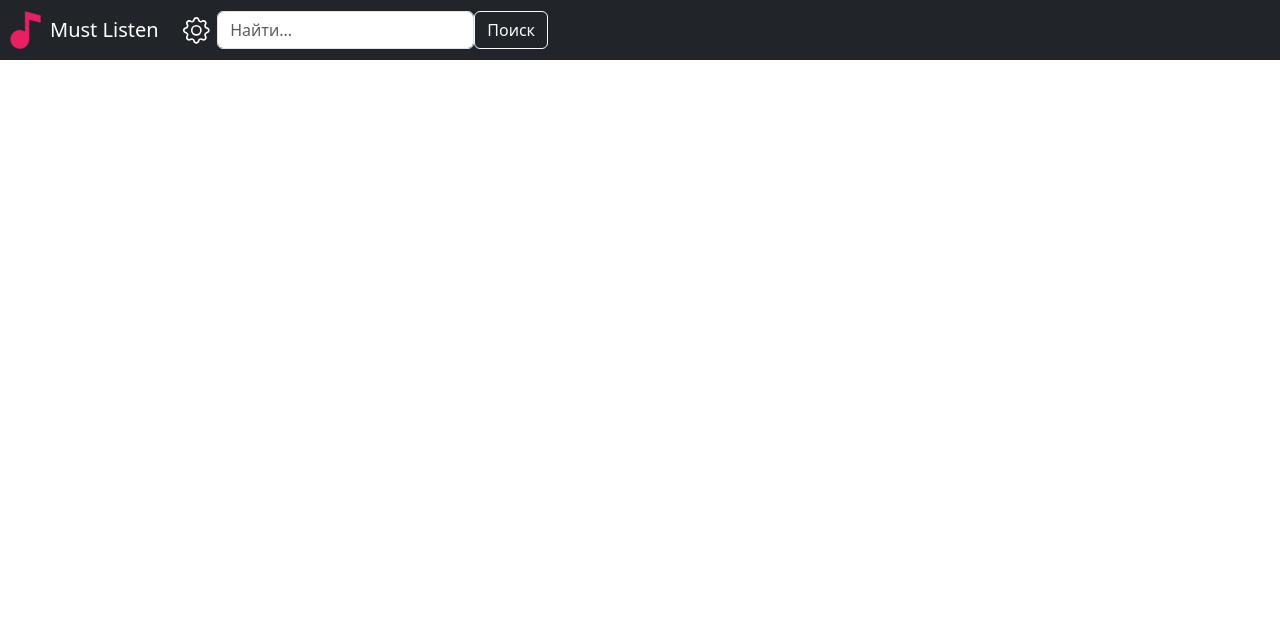
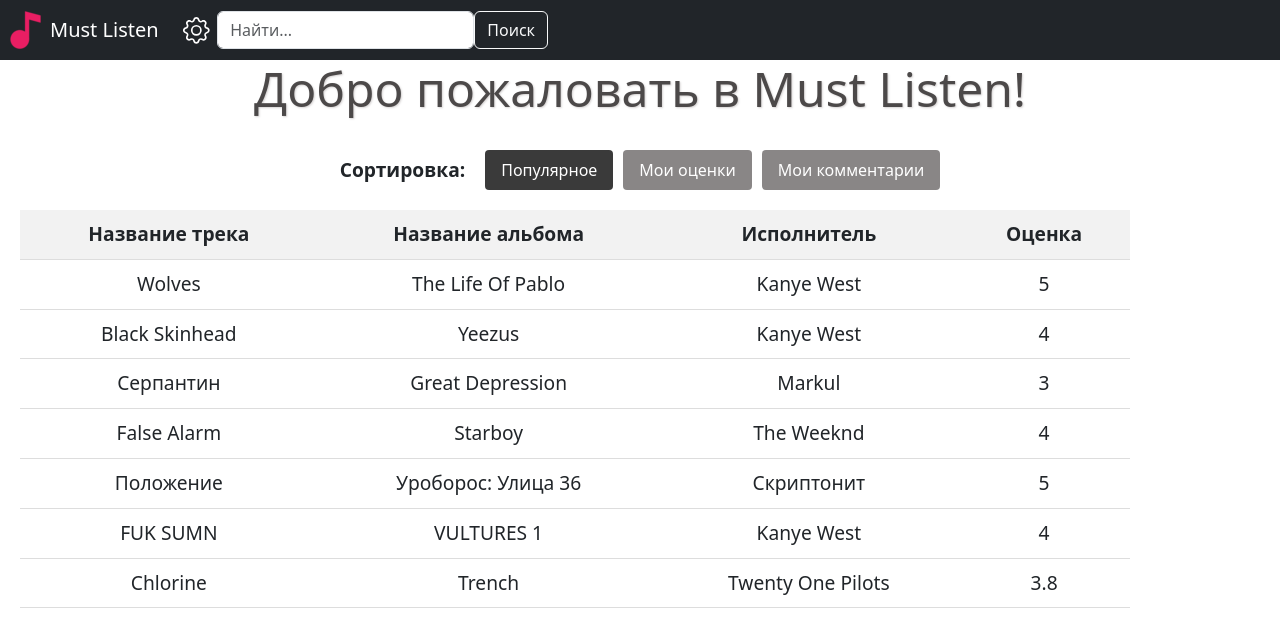
Before and after one commit to Niggita74cm/Must-Listen, a Vue app in the folder vue-music/: page /MainPage in a window 1280 px wide. Shown: the top 634 px of the page. Built offline with nearby package versions, Linux system fonts and the light colour scheme.

Commit message:
Functional main page

```diff
--- a/vue-music/src/components/MainPage.vue
+++ b/vue-music/src/components/MainPage.vue
@@ -4,7 +4,41 @@
       <MenuBarAuth />
     </div>
 
-
+    <div class="main-title-container">
+      <h1 class="main-title">Добро пожаловать в Must Listen!</h1>
+    </div>
+    <div class="sorting-container">
+      <span class="sorting-label">Сортировка:</span>
+      <button class="sorting-button active" @click="toggleSortButton($event.target)">Популярное</button>
+      <button class="sorting-button" @click="toggleSortButton($event.target)">Мои оценки</button>
+      <button class="sorting-button" @click="toggleSortButton($event.target)">Мои комментарии</button>
+    </div>
+    <div v-if="sortedResults.length" class="table-container">
+      <table class="centered-table">
+        <thead>
+          <tr>
+            <th>Название трека</th>
+            <th>Название альбома</th>
+            <th>Исполнитель</th>
+            <th>Оценка</th>
+          </tr>
+        </thead>
+        <tbody>
+          <tr
+            v-for="result in sortedResults"
+            :key="result.track_id"
+            @click="goToMusicPage(result)"
+            class="clickable-row"
+          >
+            <td>{{ result.track_name }}</td>
+            <td>{{ result.album_name }}</td>
+            <td>{{ result.artists }}</td>
+            <td>{{ result.popularity }}</td>
+          </tr>
+        </tbody>
+      </table>
+    </div>
+    <div v-else class="no-results">Ничего не найдено</div>
   </div>
 </template>
 
@@ -16,36 +50,193 @@
   components: {
     MenuBarAuth,
   },
+  data() {
+    return {
+      //ИЗНАЧАЛЬНО ПРИСЫЛАЕМ ОТСОРТИРОВАННОЕ ПО ПОПУЛЯРНОСТИ ТЕ ПО ОЦЕНКЕ
+      sortedResults: [
+        {
+          track_id: 1,
+          track_name: 'Wolves',
+          album_name: 'The Life Of Pablo',
+          artists: 'Kanye West',
+          popularity: 5,
+        },
+        {
+          track_id: 2,
+          track_name: 'Black Skinhead',
+          album_name: 'Yeezus',
+          artists: 'Kanye West',
+          popularity: 4,
+        },
+        {
+          track_id: 3,
+          track_name: 'Серпантин',
+          album_name: 'Great Depression',
+          artists: 'Markul',
+          popularity: 3,
+        },
+        {
+          track_id: 4,
+          track_name: 'False Alarm',
+          album_name: 'Starboy',
+          artists: 'The Weeknd',
+          popularity: 4,
+        },
+        {
+          track_id: 5,
+          track_name: 'Положение',
+          album_name: 'Уроборос: Улица 36',
+          artists: 'Скриптонит',
+          popularity: 5,
+        },
+        {
+          track_id: 6,
+          track_name: 'FUK SUMN',
+          album_name: 'VULTURES 1',
+          artists: 'Kanye West',
+          popularity: 4,
+        },
+        {
+          track_id: 7,
+          track_name: 'Chlorine',
+          album_name: 'Trench',
+          artists: 'Twenty One Pilots',
+          popularity: 3.8,
+        },
+      ],
+
+    };
+  },
+  methods: {
+    goToMusicPage(result) {
+        this.$router.push({ name: 'MusicPage', params: { id: result.id } });
+      },
+    sortByPopularity() {
+      // в this.sortedResults запрашиваем отсортированное по популярности
+      //строчка ниже - заглушка, нужно удалить
+      this.sortedResults = this.sortedResults.slice().sort((a, b) => b.popularity - a.popularity);
+    },
+    sortByMyRatings() {
+      // логика сортировки по вашим оценкам
+    },
+    sortByMyComments() {
+      // логика сортировки по вашим комментариям
+    },
+    toggleSortButton(button) {
+      const buttons = document.querySelectorAll('.sorting-button');
+      buttons.forEach(btn => btn.classList.remove('active'));
+      button.classList.add('active');
+
+      const buttonText = button.textContent.trim();
+
+      if (buttonText === 'Популярное') {
+        this.sortByPopularity();
+      } else if (buttonText === 'Мои оценки') {
+        this.sortByMyRatings();
+      } else if (buttonText === 'Мои комментарии') {
+        this.sortByMyComments();
+      }
+    },
+  },
 };
 </script>
 
+
+
   <style>
-  .navbar,
-  .navbar-brand {
-    font-size: 16pt;
+.content-container {
+  position: relative;
+  width: 100vw;
+  height: calc(100vh - /* высота MenuBarAuth */);
 }
 
-  footer {
-    font-size: 16pt;
+.main-title-container {
+  position: absolute;
+  top: 0;
+  left: 0;
+  width: 100%;
+  height: 100%;
+  display: flex;
+  justify-content: center;
+  pointer-events: none;
+  margin-top: 60px;
 }
 
-  .content-container {
-    display: grid;
-    grid-template-columns: 1fr 1fr; /* Равные ширины для обеих колонок */
-    gap: 20px; /* Отступ между колонками */
+.main-title {
+  font-size: 3rem;
+  color: #4c4949;
+  text-shadow: 1px 1px 2px rgba(118, 109, 109, 0.3);
 }
 
-  .image-row {
-    /* Стили для компонента ImageRow */
+
+.table-container {
+  margin-top: 20px;
+  padding: 0 20px;
+
+  margin-right: 500px; /* Добавляем левый отступ */
 }
 
-  .auth-user {
-    max-width: 400px; /* Максимальная ширина контейнера формы */
-    margin: 0 auto; /* Центрирование контейнера */
-    padding: 20px; /* Отступы внутри контейнера */
-    background-color: #f5f5f5; /* Цвет фона контейнера */
-    border-radius: 5px; /* Скругленные углы */
-    box-shadow: 0 0 10px rgba(0, 0, 0, 0.1); /* Тень */
-    /* Стили для компонента AuthUser */
+.centered-table {
+  width: 150%;
+  border-collapse: separate;
+  text-align: center;
+  border-spacing: 0;
 }
+
+.centered-table th,
+.centered-table td {
+  padding: 10px;
+  border-bottom: 1px solid #ddd;
+}
+
+.centered-table th {
+  background-color: #f2f2f2;
+  font-weight: bold;
+}
+
+.centered-table tbody tr:hover {
+  background-color: #f5f5f5;
+  cursor: default;
+}
+
+
+.sorting-container {
+  display: flex;
+  align-items: center;
+  justify-content: center;
+  margin-top: 90px;
+}
+
+.sorting-label {
+  margin-right: 10px;
+  font-weight: bold;
+  font-size: 1.2rem;
+}
+
+.sorting-button {
+  margin-left: 10px;
+  padding: 8px 16px;
+  background-color: #898686;
+  color: #fff;
+  border: none;
+  border-radius: 4px;
+  cursor: pointer;
+  transition: background-color 0.3s ease;
+}
+
+.sorting-button:hover {
+  background-color: #6d6a6a;
+}
+.sorting-button.active {
+  background-color: #3a3a3a;
+  color: #fff;
+}
+.no-results {
+  text-align: center;
+  font-size: 18px;
+  color: #888;
+  margin-top: 20px;
+}
+
+
 </style>
```
Also changed, not shown: 1 other file (tests, documents, lock files or other folders). Lines whose indentation alone changed are shown as unchanged.
